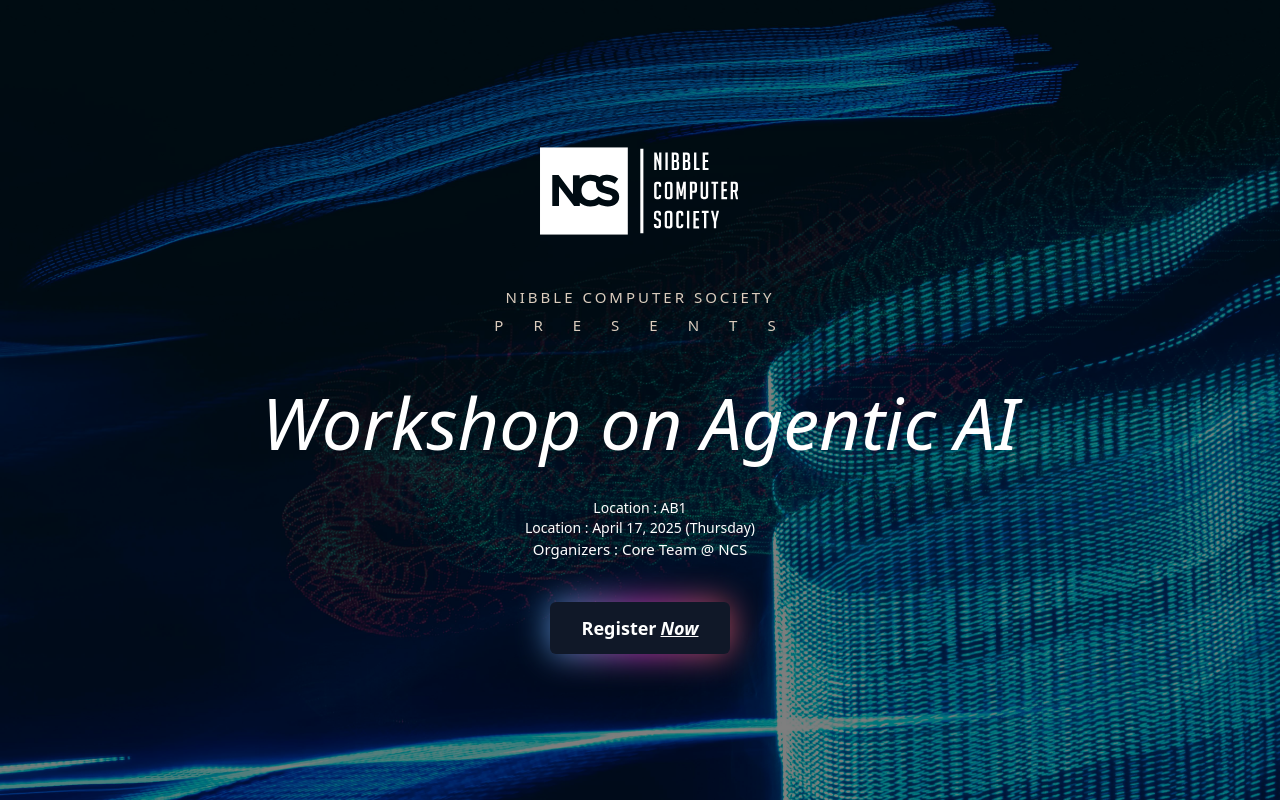
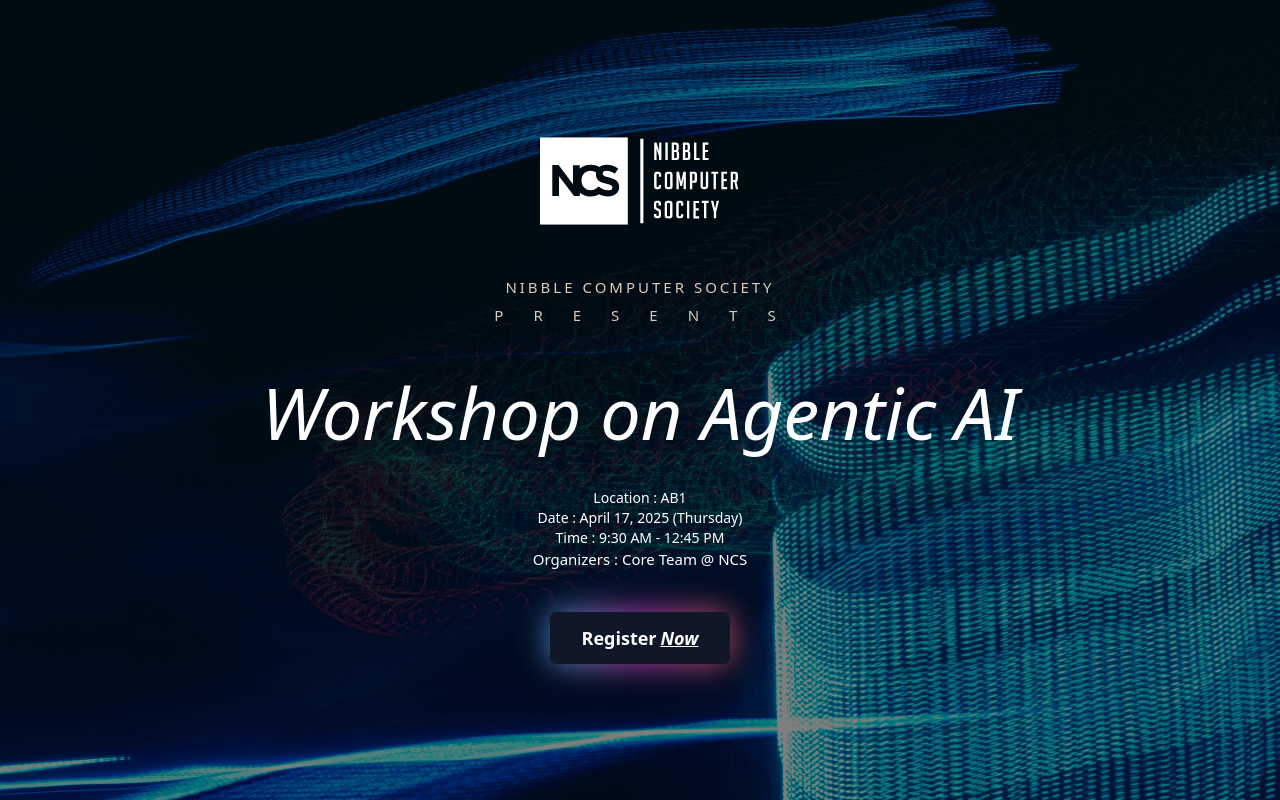
Before and after one commit to AvishkarArjan/workshop-1-registration, a React (Vite) app: page / in a window 1280 px wide. Built offline with nearby package versions, Linux system fonts and the light colour scheme.

Commit message:
date n time

```diff
--- a/src/components/Introduction.jsx
+++ b/src/components/Introduction.jsx
@@ -31,7 +31,8 @@ function Introduction() {
           <div className="flex flex-col items-center my-10 text-sm">
 
           <p>Location : AB1</p>
-          <p>Location : April 17, 2025 (Thursday)</p>
+          <p>Date : April 17, 2025 (Thursday)</p>
+          <p>Time : 9:30 AM - 12:45 PM</p>
 
           <p className="text-white font-sans p-[1px] text-[15px] max-[550px]:text-[13px] max-[400px]:text-[12px]">
             Organizers : Core Team @ NCS
```
